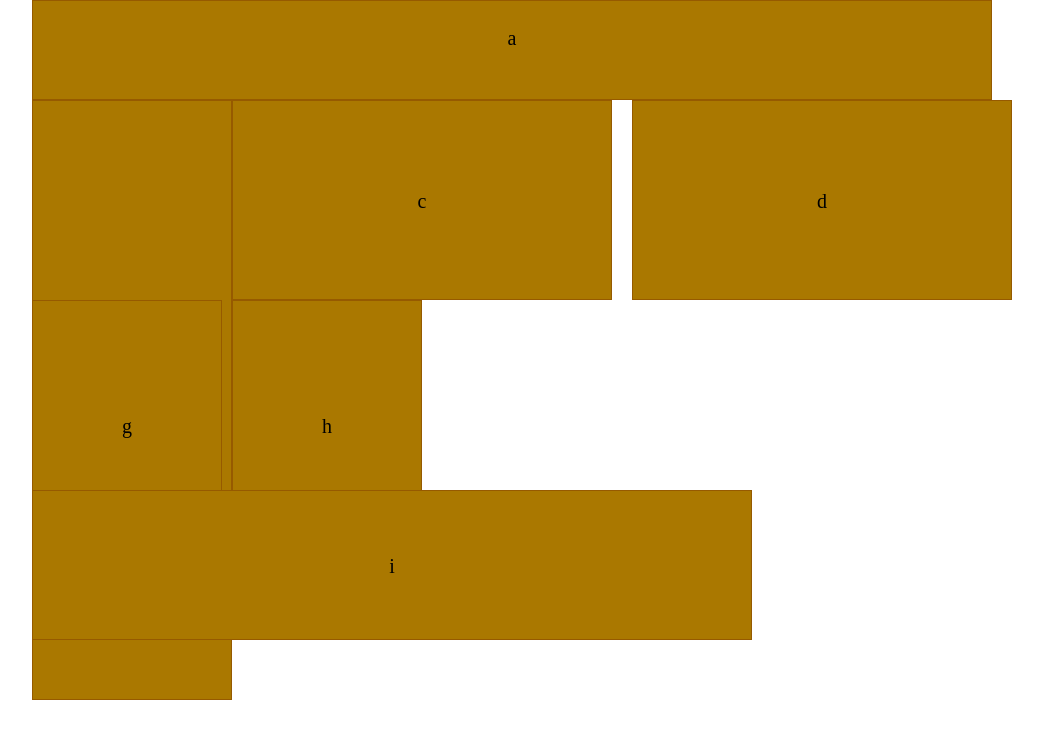
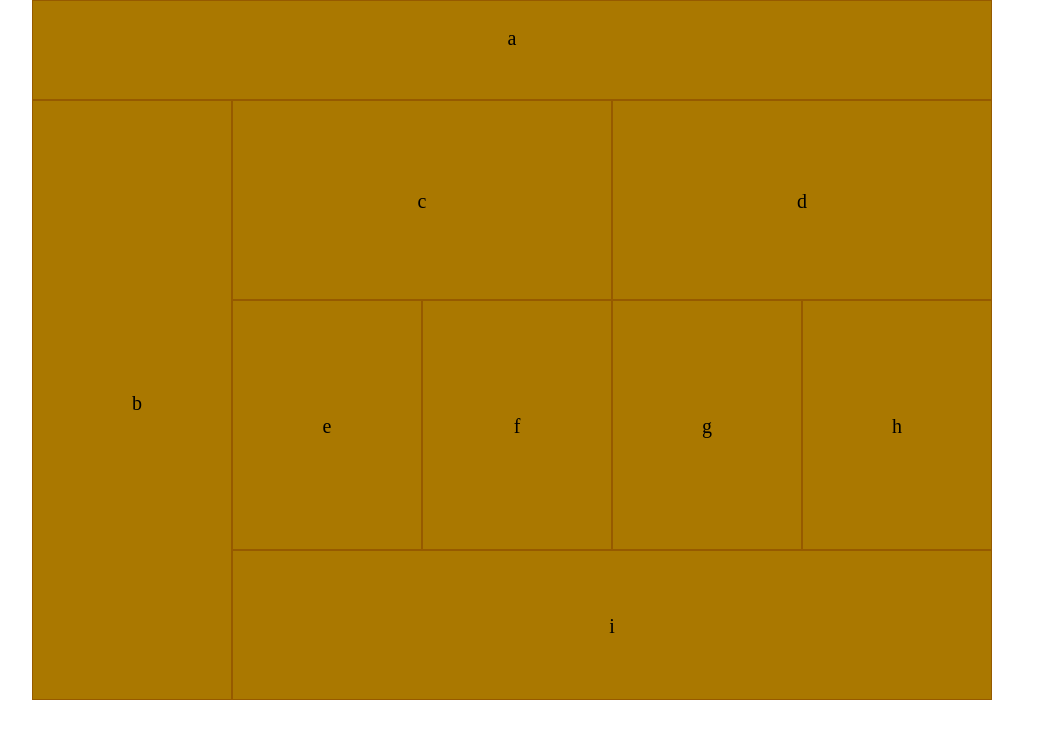
Before and after one commit to VorosDana/301d44-lab-01, a plain HTML site: page index.html in a window 1280 px wide. Shown: the whole page, without its empty margins (128-1171 px from the left). Drawn offline with Linux system fonts and the light colour scheme.

Commit message:
The grid works properly

```diff
--- a/css/layout.css
+++ b/css/layout.css
@@ -3,6 +3,12 @@ body {
   margin: 0 auto;
   /* display: grid; */
   /* grid-template: 75px 150px 125px 125px 250px 250px 80px / 1fr; */
+}
+
+main {
+  display: grid;
+  grid-template-columns: 240px 240px;
+  grid-template-rows: 150px 125px 125px 250px 250px 80px;
 }
 
 #content {
@@ -16,6 +22,7 @@ nav {
   height: 150px;
   line-height: 1.5em;
   text-indent: 10px;
+  grid-column: 1 / 3;
 }
 
 div {
@@ -44,7 +51,8 @@ div {
     height: 600px;
     /* grid-area: 2 / 1 / 3 / 3; */
     display: grid;
-    grid-template: 200px 190px 190px 190px 190px / 200px 250px 150px;
+    grid-template-columns: 200px 190px 190px 190px 190px;
+    grid-template-rows: 200px 250px 150px;
   }
   nav {
     /* float: left; */
@@ -61,24 +69,34 @@ div {
   grid-template: 190px 190px 190px 190px / 200px 250px 150px;
 }
 
-*/ .chunk {
+*/
+  .chunk {
     grid-row: 1;
   }
-
   .chunk:nth-of-type(1) {
     grid-column: 2 / 4;
   }
-
   .chunk:nth-of-type(2) {
     grid-column: 4 / 6;
   }
-
   .bit {
     grid-row: 2;
   }
-
-.bit:nth-of-type(1) {
+  .bit:nth-of-type(3) {
     grid-column: 2;
   }
+  .bit:nth-of-type(4) {
+    grid-column: 3;
+  }
+  .bit:nth-of-type(5) {
+    grid-column: 4;
+  }
+  .bit:nth-of-type(6) {
+    grid-column: 5;
+  }
 
+  #footer {
+    grid-row: 3;
+    grid-column: 2 / 5;
   }
+}
--- a/css/module.css
+++ b/css/module.css
@@ -72,7 +72,11 @@ nav p {
 
   #footer {
     height: 150px;
-    width: 720px;
+    width: 760px;
+  }
+
+  #footer div {
+    width: 760px;
   }
 
   #footer p {
```
Lines whose indentation alone changed are shown as unchanged.
